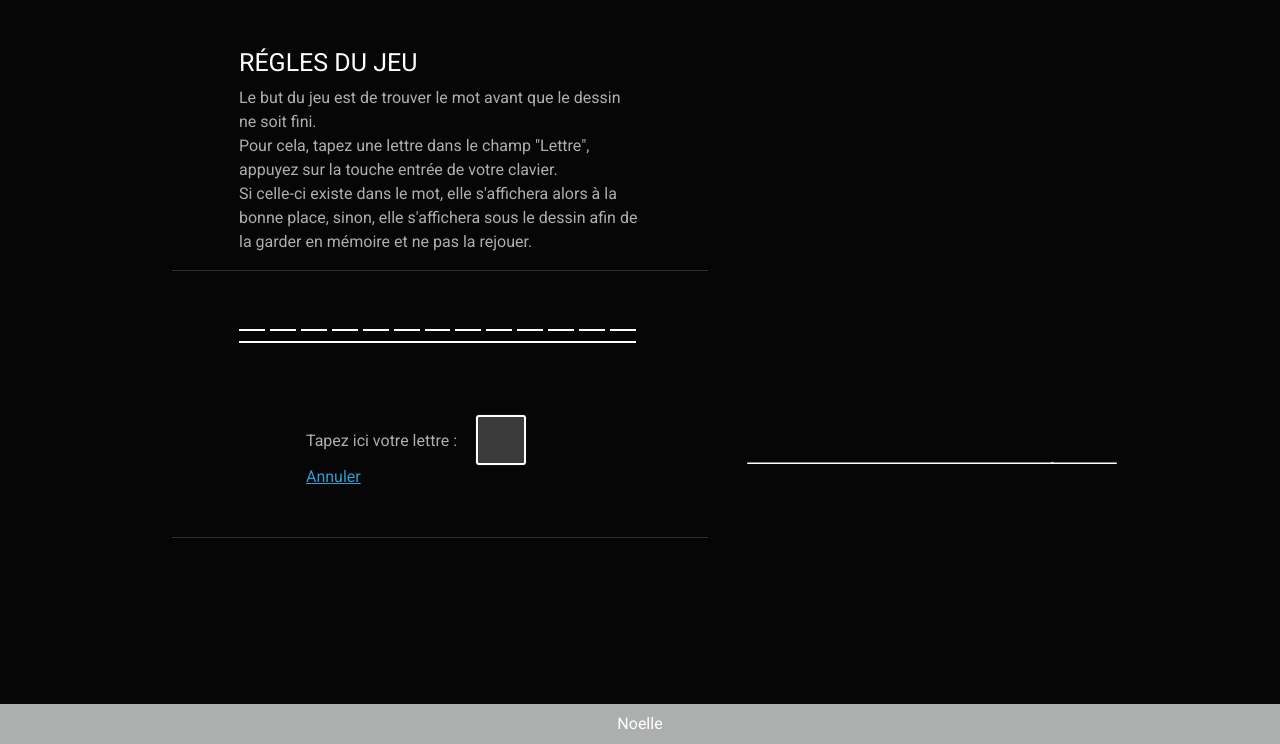
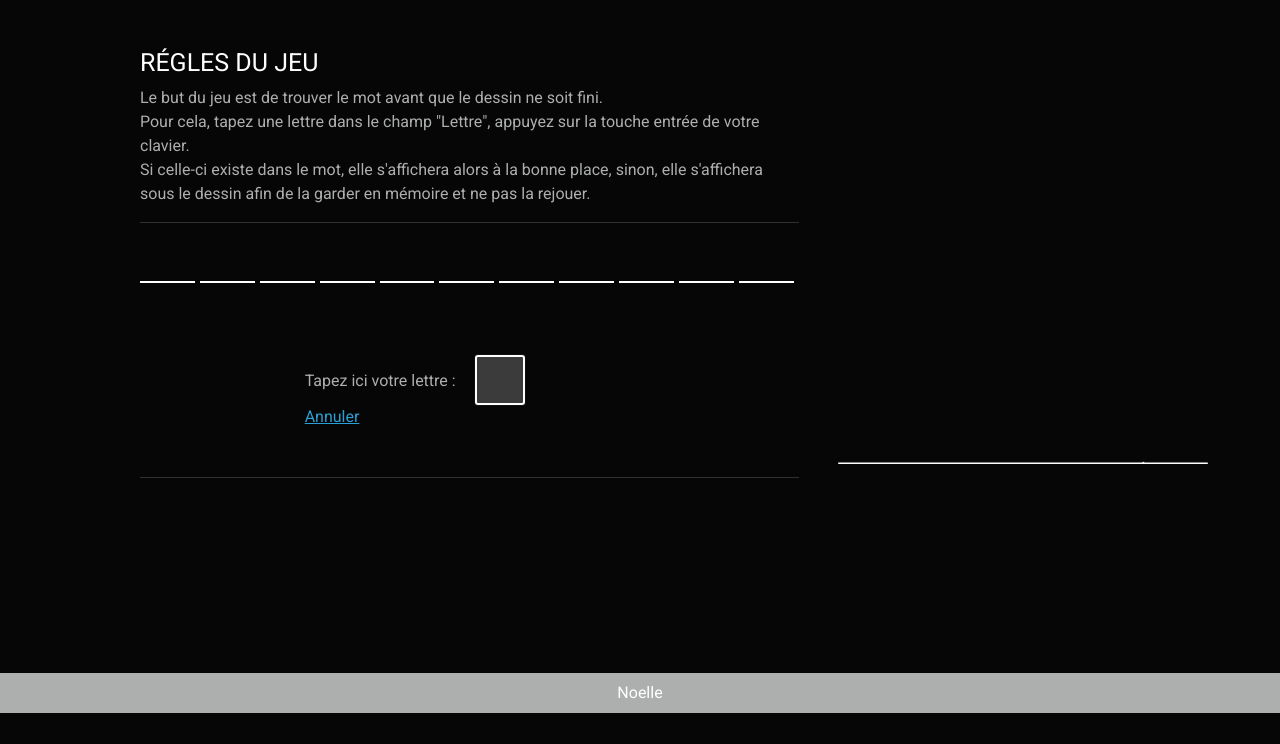
Before and after one commit to Noelle-M/jeu-du-pendu, a PHP site: page / in a window 1280 px wide. Shown: the part 125-869 px from the top of the page. After the commit the page ends 838 px from the top, so only its background shows below. Run offline with PHP 8.4, Linux system fonts and the light colour scheme; some libraries are stand-ins or nearby versions.

Commit message:
mise à jour

```diff
--- a/index.php
+++ b/index.php
@@ -16,19 +16,16 @@ if (
 //melange le tableau des mots
 if ($_SESSION['nbre_tours'] == 0) {
     shuffle($mots);
-    foreach ($mots as $mot) {
-        $mot;
-    }
-    //copie du tableau des mots dans session mot
+    $mot = $mots[0];
     $_SESSION['mot'] = $mot;
 }
 $mot_choisi_to_upper = strtoupper($_SESSION['mot']);
 $mot_choisi = str_split($mot_choisi_to_upper);
 ?>
 <main class="mt-5">
-    <div class="row mt-5 w-75 ml-auto mr-auto">
-        <div class="col-7">
-            <div class="intro w-75 ml-auto mr-auto">
+    <div class="row mt-5 ml-auto mr-auto" style="width: 80%;margin-left:auto;margin-right:auto">
+        <div class="col-lg-8">
+            <div class="intro ml-auto mr-auto">
                 <h2>Régles du jeu</h2>
                 <p>
                     Le but du jeu est de trouver le mot avant que le dessin ne soit fini.<br>
@@ -37,7 +34,7 @@ $mot_choisi = str_split($mot_choisi_to_upper);
                 </p>
             </div>
             <hr>
-            <div class="row w-75 ml-auto mr-auto justify-content-center mt-5 mb-5 mb-5">
+            <div class="row ml-auto mr-auto justify-content-center mt-5 mb-5 mb-5">
                 <?php
                 foreach ($mot_choisi as $lettre) {
                     echo '<div class="col col-lettre">';
@@ -68,7 +65,7 @@ $mot_choisi = str_split($mot_choisi_to_upper);
                 <div class="text-center">
                     <h3>You are the best !</h3>
                     <p>Il s'agit bien de : <?= $mot_choisi_to_upper ?></p>
-                    <a href="includes/unset.php">Rejouer</a>
+                    <a href="includes/unset.php"><img src="assets/img/jouer.png"></a>
                 </div>
             <?php
             } elseif ($_SESSION['nbre_tours'] < 11) {
@@ -76,7 +73,7 @@ $mot_choisi = str_split($mot_choisi_to_upper);
                 <form method="post" action="traitement.php" class="w-50 ml-auto mr-auto">
                     <br />
                     Tapez ici votre lettre :
-                    <input type="text" name="lettre" required autofocus>
+                    <input type="text" name="lettre" required autofocus maxlength="1">
                     <button type="submit" class="btn btn-success" hidden>Ok</button>
                     <br />
                     <a href="includes/unset.php" class="float-right">Annuler</a>
@@ -87,14 +84,14 @@ $mot_choisi = str_split($mot_choisi_to_upper);
                 <div class="text-center">
                     <h3>Oups !</h3>
                     <p>Il s'agissait de : <?= $mot_choisi_to_upper ?></p>
-                    <a href="includes/unset.php">Rejouer</a>
+                    <a href="includes/unset.php"><img src="assets/img/jouer.png"></a>
                 </div>
             <?php
             }
             ?>
             <hr class="mt-5">
         </div>
-        <div class="col-4">
+        <div class="col-3">
             <div id="imageId">
                 <?php
                 if ($implode_mot == $implode_lettres) {
@@ -112,7 +109,7 @@ $mot_choisi = str_split($mot_choisi_to_upper);
                 }
                 ?>
             </div>
-            <div class="non w-75 ml-auto mr-auto">
+            <div class="ml-auto mr-auto">
                 <?php
                 foreach ($_SESSION['lettres'] as $lettre_dedans) {
                     echo $lettre_dedans;
```
Also changed, not shown: assets/img/images.jpg (added), assets/img/jouer.png (added).
